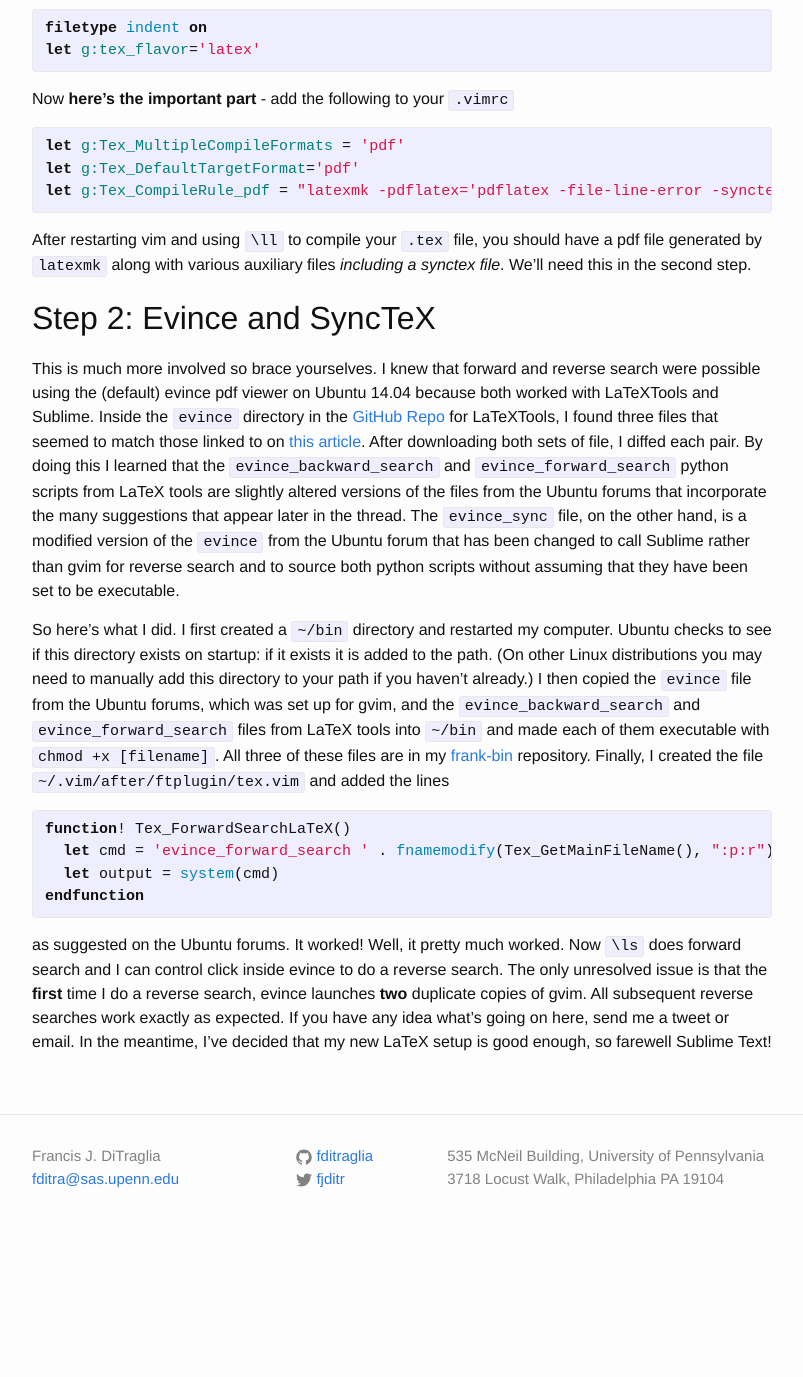
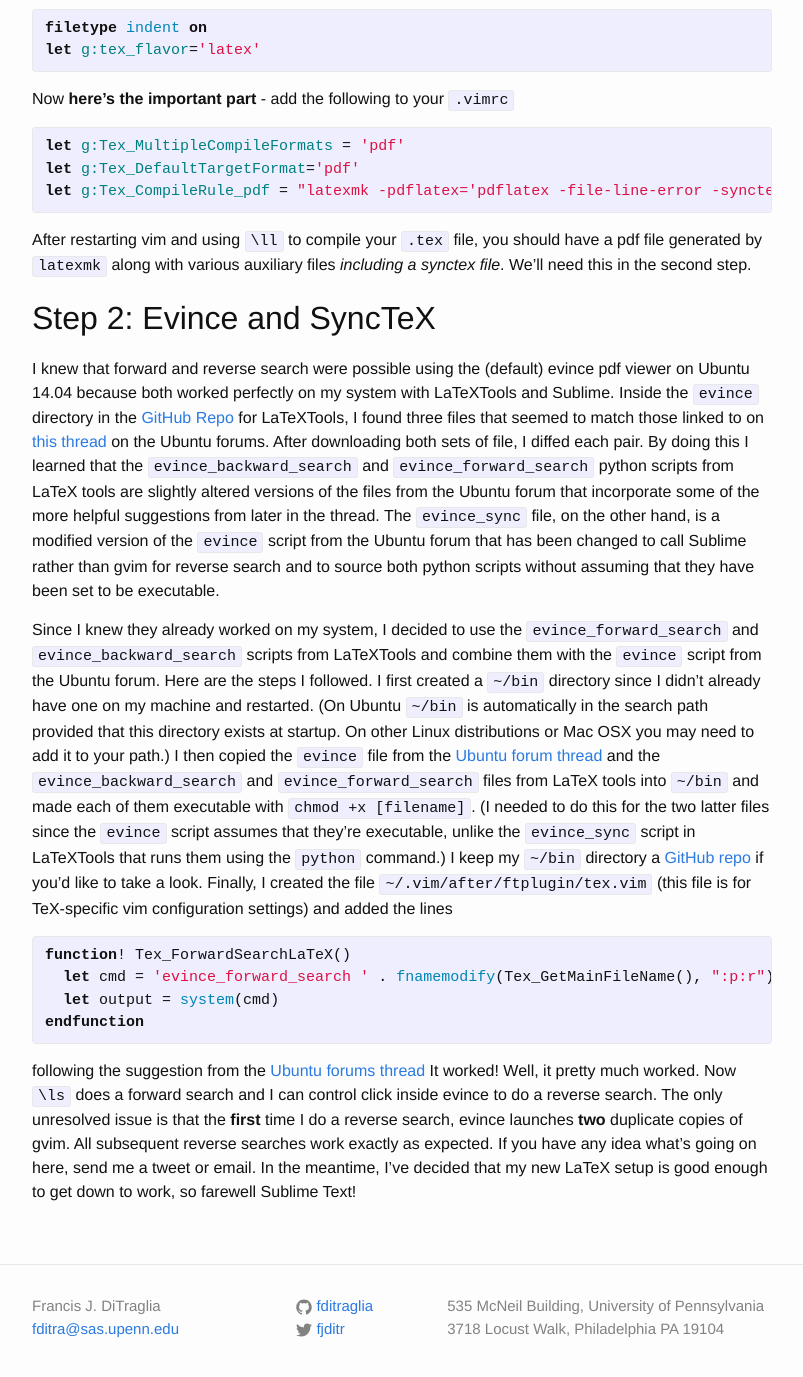
Before and after one commit to fditraglia/fditraglia.github.io, a Jekyll site: the page built from _posts/2015-01-02-synctex-latexmk-and-vim-latex.markdown, in a window 1280 px wide and 1400 px high, scrolled down 931 px. Shown: the top 1377 px of the window, without its empty margins (238-1041 px from the left). Built offline with Jekyll 4.4.1, drawn with Linux system fonts in a browser that asks for light colours; before the commit the page ends 2181 px from its top, so only the background shows below that.

Commit message:
correct typos and update links in synctex post

```diff
--- a/_posts/2015-01-02-synctex-latexmk-and-vim-latex.markdown
+++ b/_posts/2015-01-02-synctex-latexmk-and-vim-latex.markdown
@@ -20,7 +20,7 @@ Up until today, however, there were two deal-breakers:
 
 After a whole day of Googling and tinkering, I'm 99% satisfied with my solution, so here it is.
 You can view and fork all of the relevant configuration files in my [dotfiles](https://github.com/fditraglia/dotfiles) repository on GitHub.
-I keep a copy of the scripts from Step 2 in my [bin](https://github.com/fditraglia/frank-bin) repository.
+I keep a copy of the scripts from Step 2 in my [bin](https://github.com/fditraglia/bin) repository.
 
 Step 1: Compilation Commands
 -----------------------------
@@ -51,21 +51,21 @@ We'll need this in the second step.
 
 Step 2: Evince and SyncTeX
 --------------------------
-This is much more involved so brace yourselves.
-I knew that forward and reverse search were possible using the (default) evince pdf viewer on Ubuntu 14.04 because both worked with LaTeXTools and Sublime.
-Inside the ``evince`` directory in the [GitHub Repo](https://github.com/SublimeText/LaTeXTools) for LaTeXTools, I found three files that seemed to match those linked to on [this article](http://ubuntuforums.org/showthread.php?t=1716268).
+I knew that forward and reverse search were possible using the (default) evince pdf viewer on Ubuntu 14.04 because both worked perfectly on my system with LaTeXTools and Sublime.
+Inside the ``evince`` directory in the [GitHub Repo](https://github.com/SublimeText/LaTeXTools) for LaTeXTools, I found three files that seemed to match those linked to on [this thread](http://ubuntuforums.org/showthread.php?t=1716268) on the Ubuntu forums.
 After downloading both sets of file, I diffed each pair.
-By doing this I learned that the ``evince_backward_search`` and ``evince_forward_search`` python scripts from LaTeX tools are slightly altered versions of the files from the Ubuntu forums that incorporate the many suggestions that appear later in the thread.
-The ``evince_sync`` file, on the other hand, is a modified version of the ``evince`` from the Ubuntu forum that has been changed to call Sublime rather than gvim for reverse search and to source both python scripts without assuming that they have been set to be executable.
+By doing this I learned that the ``evince_backward_search`` and ``evince_forward_search`` python scripts from LaTeX tools are slightly altered versions of the files from the Ubuntu forum that incorporate some of the more helpful suggestions from later in the thread.
+The ``evince_sync`` file, on the other hand, is a modified version of the ``evince`` script from the Ubuntu forum that has been changed to call Sublime rather than gvim for reverse search and to source both python scripts without assuming that they have been set to be executable.
 
-So here's what I did.
-I first created a ``~/bin`` directory and restarted my computer.
-Ubuntu checks to see if this directory exists on startup: if it exists it is added to the path.
-(On other Linux distributions you may need to manually add this directory to your path if you haven't already.)
-I then copied the ``evince`` file from the Ubuntu forums, which was set up for gvim, and the ``evince_backward_search`` and ``evince_forward_search``
+Since I knew they already worked on my system, I decided to use the ``evince_forward_search`` and ``evince_backward_search`` scripts from LaTeXTools and combine them with the ``evince`` script from the Ubuntu forum.
+Here are the steps I followed.
+I first created a ``~/bin`` directory since I didn't already have one on my machine and restarted.
+(On Ubuntu ``~/bin`` is automatically in the search path provided that this directory exists at startup. On other Linux distributions or Mac OSX you may need to add it to your path.)
+I then copied the ``evince`` file from the [Ubuntu forum thread](http://ubuntuforums.org/showthread.php?t=1716268) and the ``evince_backward_search`` and ``evince_forward_search``
 files from LaTeX tools into ``~/bin`` and made each of them executable with ``chmod +x [filename]``.
-All three of these files are in my [frank-bin](https://github.com/fditraglia/frank-bin) repository.
-Finally, I created the file `` ~/.vim/after/ftplugin/tex.vim`` and added the lines
+(I needed to do this for the two latter files since the ``evince`` script assumes that they're executable, unlike the ``evince_sync`` script in LaTeXTools that runs them using the ``python`` command.)
+I keep my ``~/bin`` directory a [GitHub repo](https://github.com/fditraglia/bin) if you'd like to take a look.
+Finally, I created the file `` ~/.vim/after/ftplugin/tex.vim`` (this file is for TeX-specific vim configuration settings) and added the lines
 
 {% highlight vim %}
 function! Tex_ForwardSearchLaTeX()
@@ -74,11 +74,11 @@ function! Tex_ForwardSearchLaTeX()
 endfunction
 {% endhighlight %}
 
-as suggested on the Ubuntu forums.
+following the suggestion from the [Ubuntu forums thread](http://ubuntuforums.org/showthread.php?t=1716268)
 It worked!
 Well, it pretty much worked.
-Now ``\ls`` does forward search and I can control click inside evince to do a reverse search.
+Now ``\ls`` does a forward search and I can control click inside evince to do a reverse search.
 The only unresolved issue is that the **first** time I do a reverse search, evince launches **two** duplicate copies of gvim.
 All subsequent reverse searches work exactly as expected.
 If you have any idea what's going on here, send me a tweet or email.
-In the meantime, I've decided that my new LaTeX setup is good enough, so farewell Sublime Text!
+In the meantime, I've decided that my new LaTeX setup is good enough to get down to work, so farewell Sublime Text!
```
